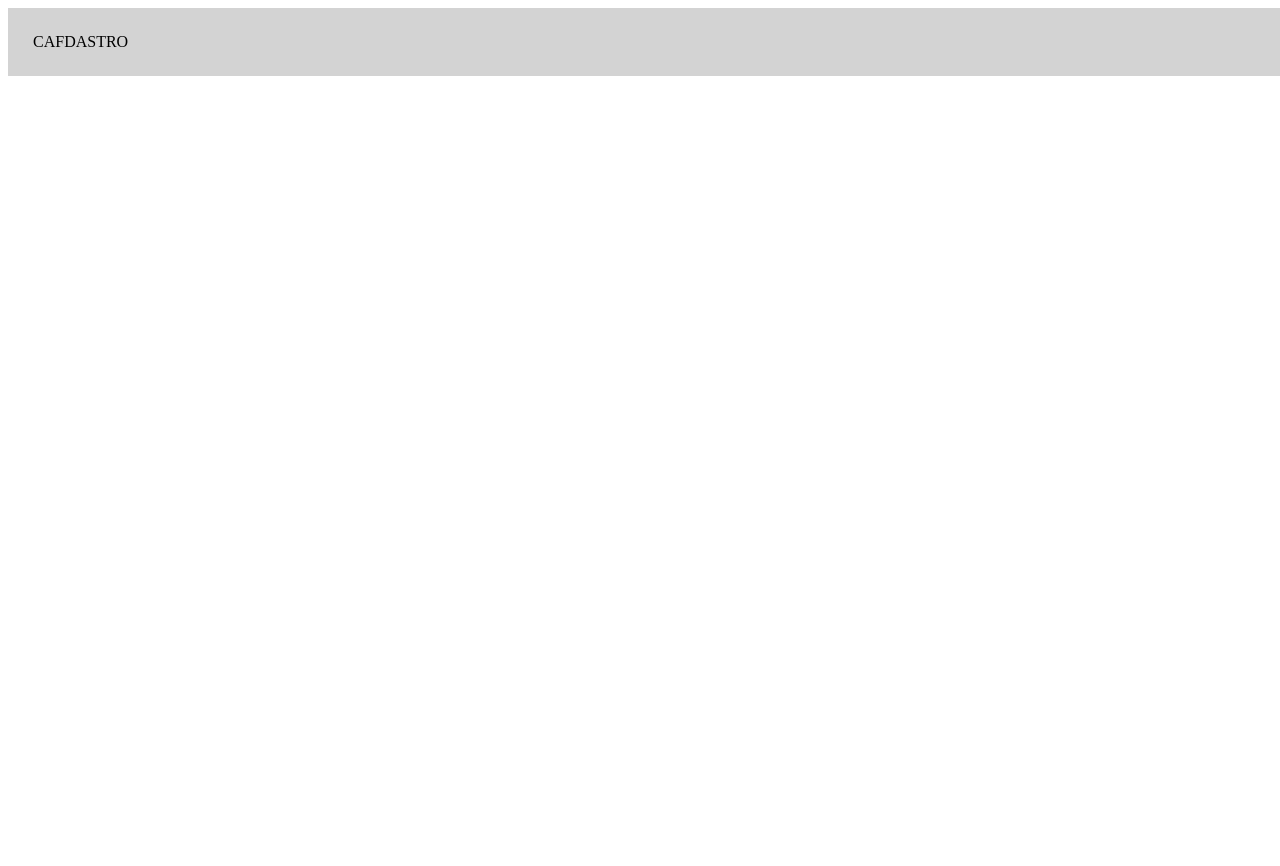
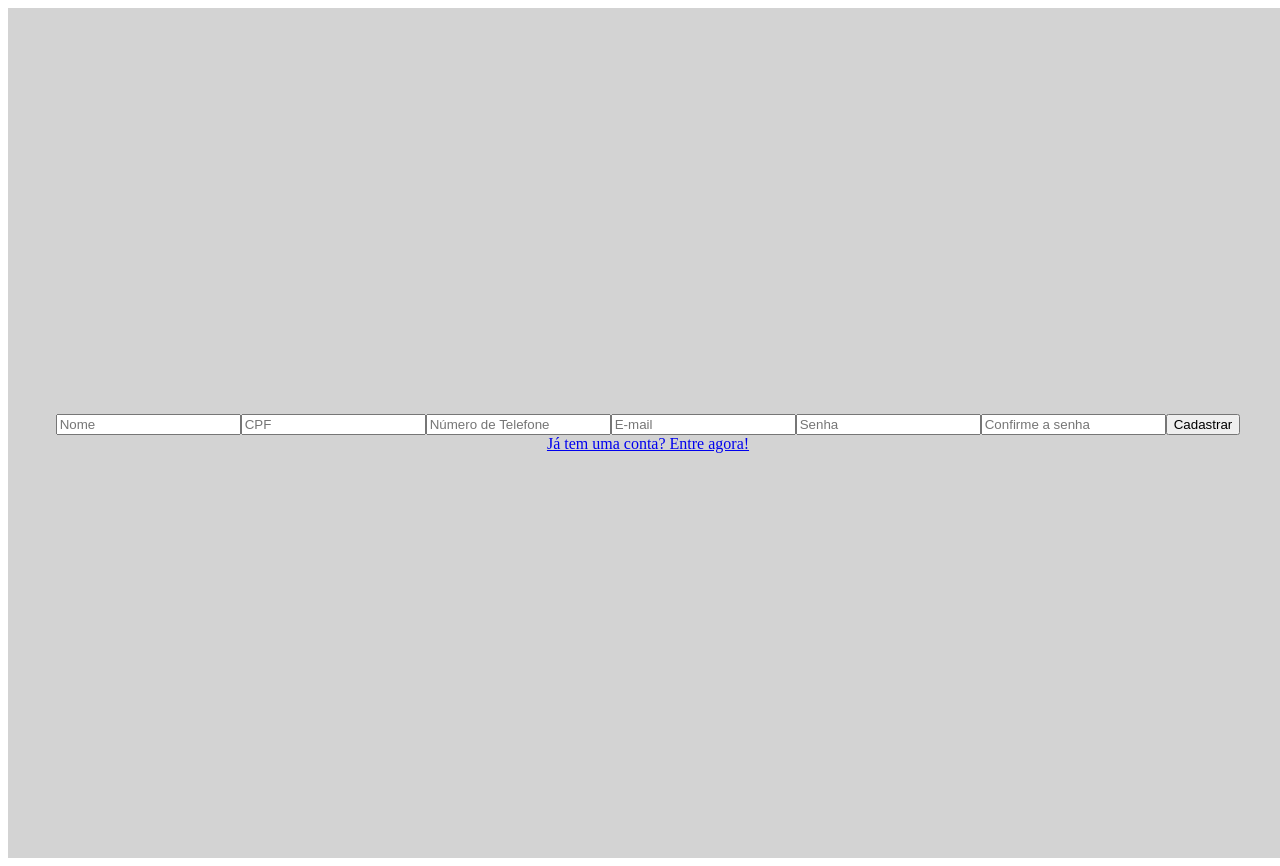
Before and after one commit to nilteras/projeto18-freela-front, a React (Vite) app: page /signup in a window 1280 px wide. Before the commit the page ends 800 px from the top, so only its background shows below. Built offline with nearby package versions, Linux system fonts and the light colour scheme; the HTML template or start-up script is replaced by a standard one.

Commit message:
feat: SignUpPage config layout

```diff
--- a/src/pages/SignUp.jsx
+++ b/src/pages/SignUp.jsx
@@ -1,7 +1,103 @@
-export default function SignUp(){
+import { useState } from "react"
+import { Link } from "react-router-dom"
+import styled from 'styled-components'
+
+export default function SignUp() {
+
+    const [name, setName] = useState("")
+    const [cpf, setCpf] = useState("")
+    const [phone, setPhone] = useState("")
+    const [email, setEmail] = useState("")
+    const [password, setPassword] = useState("")
+    const [confirmPassword, setConfirmPassword] = useState("")
+
+    function createUser(e) {
+        e.preventDefault()
+        const body = {
+            name,
+            cpf,
+            phone,
+            email,
+            password,
+            confirmPassword
+        }
+        console.log(body)
+    }
+
     return (
         <>
-        CAFDASTRO
+            <SingUpContainer>
+                <form onSubmit={createUser}>
+
+                    <input
+                        name="name"
+                        placeholder="Nome"
+                        type="text"
+                        value={name}
+                        onChange={e => setName(e.target.value)}
+                        required
+                    />
+
+                    <input
+                        name="cpf"
+                        placeholder="CPF"
+                        type="text"
+                        value={cpf}
+                        onChange={e => setCpf(e.target.value)}
+                        required
+                    />
+
+                    <input
+                        name="phone"
+                        placeholder="Número de Telefone"
+                        type="text"
+                        value={phone}
+                        onChange={e => setPhone(e.target.value)}
+                        required
+                    />
+                    <input
+                        name="email"
+                        placeholder="E-mail"
+                        type="email"
+                        value={email}
+                        onChange={e => setEmail(e.target.value)}
+                        required
+                    />
+                    <input
+
+                        name="password"
+                        placeholder="Senha"
+                        type="password"
+                        value={password}
+                        onChange={e => setPassword(e.target.value)}
+                        required
+
+
+                    />
+                    <input
+
+                        name="confirmPassword"
+                        placeholder="Confirme a senha"
+                        type="password"
+                        value={confirmPassword}
+                        onChange={e => setConfirmPassword(e.target.value)}
+                        required
+                    />
+                    <button type="submit">Cadastrar</button>
+                </form>
+
+                <Link to={"/"}>
+                    Já tem uma conta? Entre agora!
+                </Link>
+            </SingUpContainer>
         </>
     )
 }
+
+const SingUpContainer = styled.section`
+  height: 100vh;
+  display: flex;
+  flex-direction: column;
+  justify-content: center;
+  align-items: center;
+`
```
